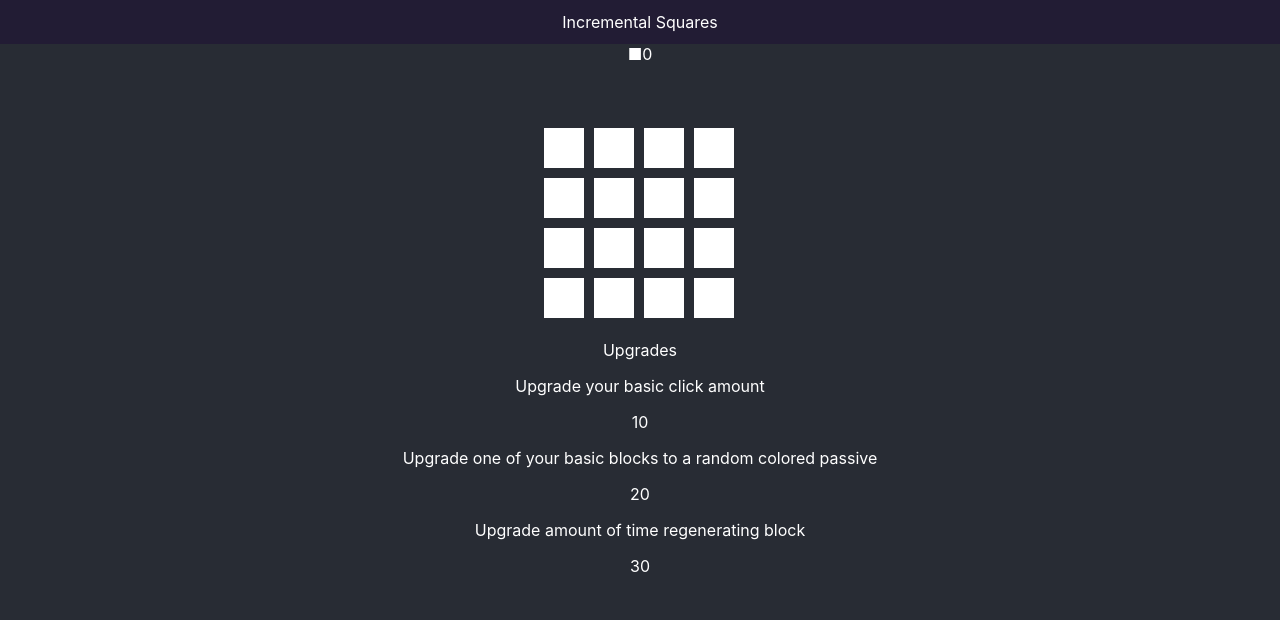
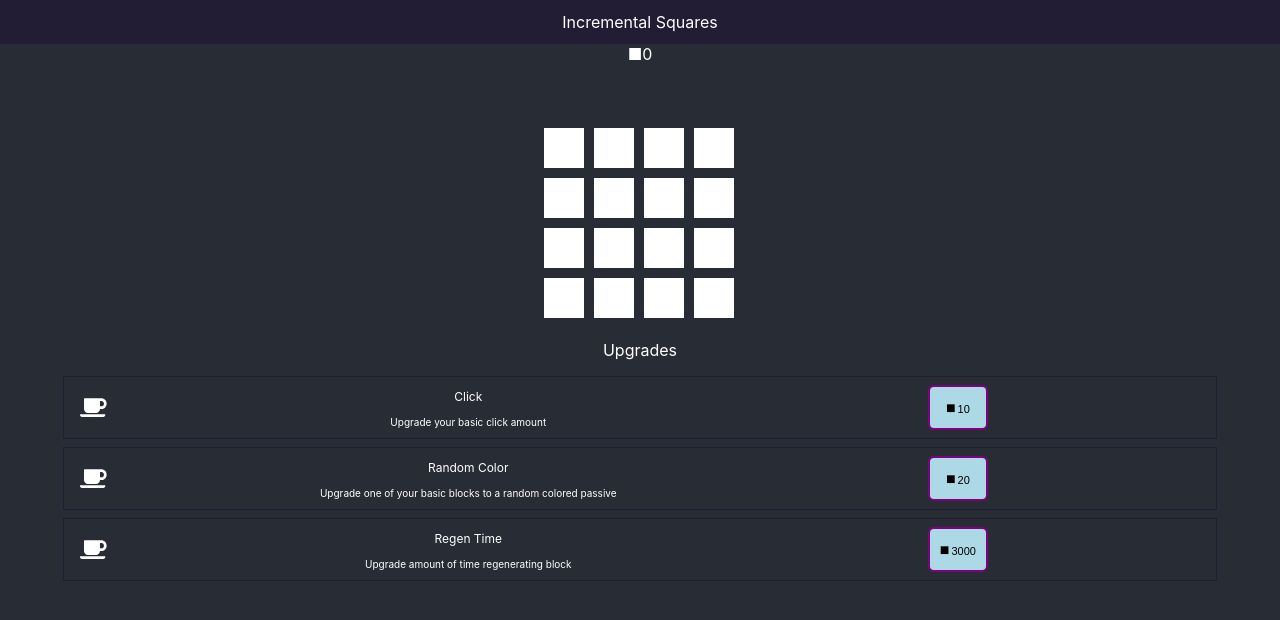
Before and after one commit to goldenprogenitus/incremental_squares, a React (Create React App) app: page / in a window 1280 px wide. Shown: the top 620 px of the page. Built offline with nearby package versions, Linux system fonts and the light colour scheme.

Commit message:
upgrades v0

```diff
--- a/package.json
+++ b/package.json
@@ -3,6 +3,9 @@
   "version": "0.1.0",
   "private": true,
   "dependencies": {
+    "@fortawesome/fontawesome-svg-core": "^1.2.36",
+    "@fortawesome/free-solid-svg-icons": "^5.15.4",
+    "@fortawesome/react-fontawesome": "^0.1.16",
     "@testing-library/jest-dom": "^5.11.4",
     "@testing-library/react": "^11.1.0",
     "@testing-library/user-event": "^12.1.10",
--- a/src/App.css
+++ b/src/App.css
@@ -4,7 +4,10 @@
   color: white;
   min-height: 100vh;
   width: 100vw;
+
+
 }
+
 
 /* .App-logo {
   height: 40vmin;
--- a/src/components/main/index.js
+++ b/src/components/main/index.js
@@ -3,13 +3,29 @@ import BlockGroup from "../blockGroup/index";
 import MainCounters from "../mainCounters";
 import UpgradeSection from "../upgradeSection";
 import { UpgradeList } from "../../libs/upgradeList";
+import { updateMultipliers } from "../../libs/multipliers";
 
 const Main = () => {
   const [counter, setCounter] = useState(0);
-  const [passiveIncrementPerSecond] = useState(0);
-  const [simpleClickMultiplier] = useState(1);
+  const [passiveIncrementPerSecond, setPassiveIncrementPerSecond] = useState(0);
+  const [simpleClickMultiplier, setSimpleClickMultiplier] = useState(1);
   const [effectIndex, setEffectIndex] = useState(-1);
   const [fadeOut, setFadeOut] = useState([...Array(16)].map(() => false));
+  const [latestUpgradeId, setLatestUpgradeId] = useState(0);
+  const [basicRegenTimer, setBasicRegenTimer] = useState(12000);
+
+  useEffect(() => {
+    console.log("here", latestUpgradeId);
+    updateMultipliers(
+      latestUpgradeId,
+      simpleClickMultiplier,
+      setSimpleClickMultiplier,
+      passiveIncrementPerSecond,
+      setPassiveIncrementPerSecond,
+      basicRegenTimer,
+      setBasicRegenTimer
+    );
+  }, [latestUpgradeId]);
 
   useEffect(() => {
     if (passiveIncrementPerSecond !== 0) {
@@ -30,7 +46,7 @@ const Main = () => {
       setFadeOut(fadeOut);
       const timeout = setTimeout(() => {
         setEffectIndex(index);
-      }, 12000);
+      }, basicRegenTimer);
 
       return () => {
         clearTimeout(timeout);
@@ -49,7 +65,10 @@ const Main = () => {
     <>
       <MainCounters balance={counter} />
       <BlockGroup simpleBlockClick={simpleClick} fadeOut={fadeOut} />
-      <UpgradeSection upgrades={UpgradeList} />
+      <UpgradeSection
+        upgrades={UpgradeList}
+        setLatestUpgradeId={setLatestUpgradeId}
+      />
     </>
   );
 };
--- a/src/components/upgradeButton/index.js
+++ /dev/null
@@ -1,10 +0,0 @@
-import React from "react";
-
-const UpgradeButton = ({ description, price }) => (
-  <div>
-    <p>{description}</p>
-    <p>{price}</p>
-  </div>
-);
-
-export default UpgradeButton;
--- /dev/null
+++ b/src/components/upgradeCard/index.js
@@ -0,0 +1,39 @@
+import React from "react";
+import {
+  Container,
+  StyledFontAwesomeIcon,
+  IconContainer,
+  DescriptionContainer,
+  UpgradeName,
+  UpgradeDescription,
+  UpgradeButtonContainer,
+  UpgradeButton,
+  UpgradeButtonSpan
+} from "./styledComponents";
+import { faCoffee } from "@fortawesome/free-solid-svg-icons";
+
+const UpgradeCard = ({
+  title,
+  description,
+  price,
+  setLatestUpgradeId,
+  upgradeId
+}) => (
+  <Container>
+    <IconContainer>
+      <StyledFontAwesomeIcon icon={faCoffee} size="lg" />
+    </IconContainer>
+    <DescriptionContainer>
+      <UpgradeName> {title} </UpgradeName>
+      <UpgradeDescription> {description} </UpgradeDescription>
+    </DescriptionContainer>
+    <UpgradeButtonContainer>
+      <UpgradeButton onClick={() => setLatestUpgradeId(upgradeId)}>
+        <UpgradeButtonSpan>■</UpgradeButtonSpan>
+        {price}
+      </UpgradeButton>
+    </UpgradeButtonContainer>
+  </Container>
+);
+
+export default UpgradeCard;
--- /dev/null
+++ b/src/components/upgradeCard/styledComponents.js
@@ -0,0 +1,53 @@
+import styled from "styled-components";
+import { FontAwesomeIcon } from "@fortawesome/react-fontawesome";
+
+export const Container = styled.div`
+  border: 0.5px solid #221c34;
+  width: 90%;
+  margin: auto;
+  margin-bottom: 8px;
+  display: flex;
+`;
+
+export const StyledFontAwesomeIcon = styled(FontAwesomeIcon)``;
+
+export const IconContainer = styled.div`
+  display: flex;
+  justify-content: center;
+  align-items: center;
+  padding: 0 16px;
+`;
+
+export const DescriptionContainer = styled.div`
+  width: 60%;
+`;
+
+export const UpgradeName = styled.p`
+  font-size: 12px;
+`;
+
+export const UpgradeDescription = styled.p`
+  font-size: 10px;
+`;
+
+export const UpgradeButtonContainer = styled.div`
+  width: 25%;
+  display: flex;
+  justify-content: center;
+  align-items: center;
+`;
+
+export const UpgradeButton = styled.button`
+  border: 2px solid purple;
+  background-color: lightBlue;
+  border-radius: 6px;
+  width: 60px;
+  height: 45px;
+  font-size: 11px;
+  text-align: center;
+`;
+
+export const UpgradeButtonSpan = styled.span`
+  font-size: 16px;
+  padding-right: 2px;
+`;
--- a/src/components/upgradeSection/index.js
+++ b/src/components/upgradeSection/index.js
@@ -1,11 +1,17 @@
 import React from "react";
-import UpgradeButton from "../upgradeButton";
+import UpgradeCard from "../upgradeCard";
 
-const UpgradeSection = ({ counter, upgrades = [] }) => (
+const UpgradeSection = ({ counter, upgrades = [], setLatestUpgradeId }) => (
   <div>
     <p>Upgrades</p>
     {upgrades.map((e, i) => (
-      <UpgradeButton description={e.description} price={e.basePrice} />
+      <UpgradeCard
+        description={e.description}
+        price={e.basePrice}
+        title={e.title}
+        setLatestUpgradeId={setLatestUpgradeId}
+        upgradeId={e.id}
+      />
     ))}
   </div>
 );
--- /dev/null
+++ b/src/libs/multipliers.js
@@ -0,0 +1,24 @@
+export const updateMultipliers = (
+  latestUpgradeId,
+  simpleClickMultiplier,
+  setSimpleClickMultiplier,
+  passiveIncrementPerSecond,
+  setPassiveIncrementPerSecond,
+  basicRegenTimer,
+  setBasicRegenTimer
+) => {
+  switch (latestUpgradeId) {
+    case 1:
+      setSimpleClickMultiplier(simpleClickMultiplier * 2);
+      break;
+    case 2:
+      setPassiveIncrementPerSecond(passiveIncrementPerSecond + 1);
+      break;
+    case 3:
+      setBasicRegenTimer(basicRegenTimer / 2);
+      break;
+    default:
+      console.log("No Upgrade");
+      break;
+  }
+};
--- a/src/libs/upgradeList.js
+++ b/src/libs/upgradeList.js
@@ -1,17 +1,20 @@
 export const UpgradeList = [
   {
+    title: "Click",
     description: "Upgrade your basic click amount",
     basePrice: 10,
     id: 1
   },
   {
+    title: "Random Color",
     description: "Upgrade one of your basic blocks to a random colored passive",
     basePrice: 20,
     id: 2
   },
   {
+    title: "Regen Time",
     description: "Upgrade amount of time regenerating block",
-    basePrice: 30,
+    basePrice: 3000,
     id: 3
   }
 ];
```
Also changed, not shown: 1 other file (tests, documents, lock files or other folders).
